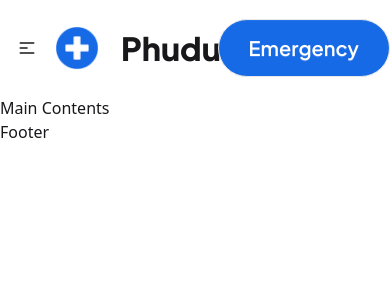
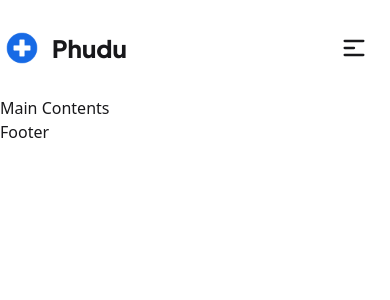
Before and after one commit to imam-hasan-jami/Phudu-Medical-B11A08-ProgrammingHero, a React (Vite) app: page / in a window 390 px wide. Shown: the top 300 px of the page. Built offline with nearby package versions, Linux system fonts and the light colour scheme.

Commit message:
made the navbar mobile responsive

```diff
--- a/src/components/Navbar.jsx
+++ b/src/components/Navbar.jsx
@@ -4,71 +4,12 @@ import logo from '../assets/logo.png';
 
 const Navbar = () => {
     return (
-        <div className="navbar bg-base-100 max-w-[1440px] mx-auto p-0 my-4">
+        <div className="navbar bg-base-100 max-w-[380px] mx-auto lg:max-w-[1440px] lg:mx-auto p-0 my-4">
             <div className="navbar-start">
-                <div className="dropdown">
-                    <div
-                        tabIndex={0}
-                        role="button"
-                        className="btn btn-ghost lg:hidden"
-                    >
-                        <svg
-                            xmlns="http://www.w3.org/2000/svg"
-                            className="h-5 w-5"
-                            fill="none"
-                            viewBox="0 0 24 24"
-                            stroke="currentColor"
-                        >
-                            {" "}
-                            <path
-                                strokeLinecap="round"
-                                strokeLinejoin="round"
-                                strokeWidth="2"
-                                d="M4 6h16M4 12h8m-8 6h16"
-                            />{" "}
-                        </svg>
-                    </div>
-                    <ul
-                        tabIndex={0}
-                        className="menu menu-sm dropdown-content bg-base-100 rounded-box z-1 mt-3 w-52 p-2 shadow font-jakarta-sans font-medium"
-                    >
-                        <NavLink
-                            className={({ isActive }) =>
-                                isActive ? "border-b-2" : ""
-                            }
-                            to="/"
-                        >
-                            Home
-                        </NavLink>
-                        <NavLink
-                            className={({ isActive }) =>
-                                isActive ? "border-b-2" : ""
-                            }
-                            to="/my-bookings"
-                        >
-                            My-Bookings
-                        </NavLink>
-                        <NavLink
-                            className={({ isActive }) =>
-                                isActive ? "border-b-2" : ""
-                            }
-                            to="/blogs"
-                        >
-                            Blogs
-                        </NavLink>
-                        <NavLink
-                            className={({ isActive }) =>
-                                isActive ? "border-b-2" : ""
-                            }
-                            to="/contact-us"
-                        >
-                            Contact Us
-                        </NavLink>
-                    </ul>
-                </div>
+
                 <Link to="/" className="btn btn-ghost p-0">
-                    <img className="w-11 mr-4" src={logo} alt="" />
-                    <h1 className='text-[32px] font-jakarta-sans font-extrabold'>Phudu</h1>
+                    <img className="w-8 mr-2 lg:w-11 lg:mr-4" src={logo} alt="" />
+                    <h1 className='text-2xl lg:text-[32px] font-jakarta-sans font-extrabold'>Phudu</h1>
                 </Link>
             </div>
             <div className="navbar-center hidden lg:flex">
@@ -108,8 +49,69 @@ const Navbar = () => {
                 </ul>
             </div>
             <div className="navbar-end">
-                <a className="btn bg-[#176AE5] rounded-[99px] font-jakarta-sans text-white text-[20px] px-[30px] py-[28px]">Emergency</a>
+                <a className="btn bg-[#176AE5] rounded-[99px] font-jakarta-sans text-white text-[20px] px-[30px] py-[28px] hidden lg:flex">Emergency</a>
                 {/* <Link to='/' className='bg-[#176AE5]'>Emergency</Link> */}
+
+                <div className="dropdown dropdown-end">
+                    <div
+                        tabIndex={0}
+                        role="button"
+                        className="btn btn-ghost lg:hidden"
+                    >
+                        <svg
+                            xmlns="http://www.w3.org/2000/svg"
+                            className="h-7 w-7"
+                            fill="none"
+                            viewBox="0 0 24 24"
+                            stroke="currentColor"
+                        >
+                            {" "}
+                            <path
+                                strokeLinecap="round"
+                                strokeLinejoin="round"
+                                strokeWidth="2"
+                                d="M4 6h16M4 12h8m-8 6h16"
+                            />{" "}
+                        </svg>
+                    </div>
+                    <ul
+                        tabIndex={0}
+                        className="menu menu-sm dropdown-content bg-base-100 rounded-box z-1 mt-3 w-50 p-2 shadow"
+                    >
+                        <NavLink
+                            className={({ isActive }) =>
+                                isActive ? "bg-[#176AE5] text-white p-2" : "p-2"
+                            }
+                            to="/"
+                        >
+                            Home
+                        </NavLink>
+                        <NavLink
+                            className={({ isActive }) =>
+                                isActive ? "bg-[#176AE5] text-white p-2" : "p-2"
+                            }
+                            to="/my-bookings"
+                        >
+                            My-Bookings
+                        </NavLink>
+                        <NavLink
+                            className={({ isActive }) =>
+                                isActive ? "bg-[#176AE5] text-white p-2" : "p-2"
+                            }
+                            to="/blogs"
+                        >
+                            Blogs
+                        </NavLink>
+                        <NavLink
+                            className={({ isActive }) =>
+                                isActive ? "bg-[#176AE5] text-white p-2" : "p-2"
+                            }
+                            to="/contact-us"
+                        >
+                            Contact Us
+                        </NavLink>
+                    </ul>
+                </div>
             </div>
         </div>
     );
```
